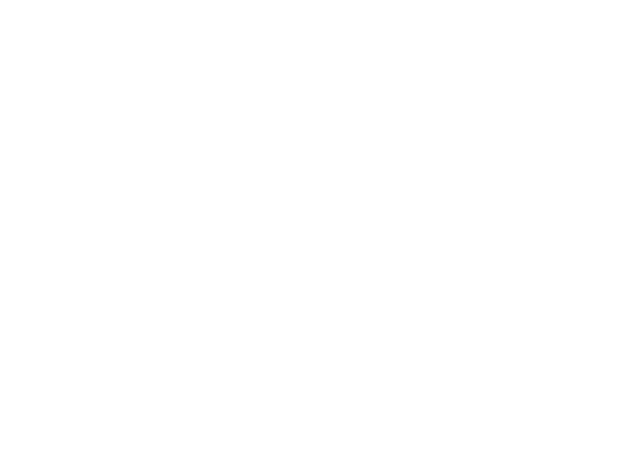
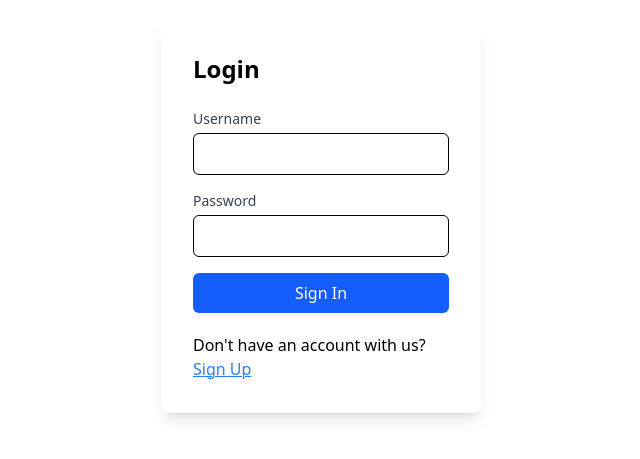
Before and after one commit to numcap/GREENHAX, a React (Vite) app in the folder frontend/: page /login in a window 1280 px wide. Before the commit this address had no page. Shown: the part 183-642 px from the top of the page, without its empty margins (319-959 px from the left). Built offline with nearby package versions, Linux system fonts and the light colour scheme.

Commit message:
feat: add Login and Signup components with basic form functionality and routing

```diff
--- a/frontend/index.html
+++ b/frontend/index.html
@@ -4,7 +4,7 @@
     <meta charset="UTF-8" />
     <link rel="icon" type="image/svg+xml" href="/vite.svg" />
     <meta name="viewport" content="width=device-width, initial-scale=1.0" />
-    <title>GREENHAX</title>
+    <title>Carbon eMissionary</title>
   </head>
   <body>
     <div id="root"></div>
--- a/frontend/src/App.jsx
+++ b/frontend/src/App.jsx
@@ -4,6 +4,8 @@ import { Leaderboards } from "./components/Leaderboards";
 import { AddEntry } from "./components/AddEntry";
 import { Profile } from "./components/Profile";
 import { Layout } from "./Layout";
+import { Login } from "./components/Login";
+import { Signup } from "./components/Signup";
 
 function App() {
 	return (
@@ -15,6 +17,8 @@ function App() {
 					<Route path='add' element={<AddEntry />} />
 					<Route path='profile' element={<Profile />} />
 				</Route>
+				<Route path='login' element={<Login />} />
+				<Route path='signup' element={<Signup />} />
 			</Routes>
 		</BrowserRouter>
 	);
--- a/frontend/src/components/Login.jsx
+++ b/frontend/src/components/Login.jsx
@@ -1,7 +1,63 @@
-import React from 'react'
+import React, { useEffect, useState } from "react";
+import { Link } from "react-router-dom";
 
 export const Login = () => {
-  return (
-    <div>Login</div>
-  )
-}
+	const [userInfo, setUserInfo] = useState({
+		username: "",
+		password: "",
+	});
+
+	const handleSubmit = () => {
+		console.log(userInfo);
+	};
+
+	return (
+		<div className='fixed top-1/2 left-1/2 transform -translate-x-1/2 -translate-y-1/2 bg-white p-8 rounded-lg shadow-lg w-80'>
+			<h2 className='text-2xl font-bold mb-6'>Login</h2>
+			<div className='flex flex-col gap-4'>
+				<div className='text-left'>
+					<label
+						htmlFor='username'
+						className='block text-sm font-medium text-gray-700 mb-1'
+					>
+						Username
+					</label>
+					<input
+						type='text'
+						className='w-full px-3 py-2 border rounded-md focus:outline-none focus:ring-2 focus:ring-blue-500'
+						onChange={(e) =>
+							setUserInfo({ ...userInfo, username: e.target.value })
+						}
+					/>
+				</div>
+				<div className='text-left'>
+					<label className='block text-sm font-medium text-gray-700 mb-1'>
+						Password
+					</label>
+					<input
+						type='password'
+						className='w-full px-3 py-2 border rounded-md focus:outline-none focus:ring-2 focus:ring-blue-500'
+						onChange={(e) =>
+							setUserInfo({ ...userInfo, password: e.target.value })
+						}
+					/>
+				</div>
+				<button
+					className='bg-blue-600 text-white py-2 rounded-md hover:bg-blue-700 transition duration-200'
+					onClick={() => handleSubmit()}
+				>
+					Sign In
+				</button>
+			</div>
+			<div className='mt-5'>
+				<p>Don't have an account with us?</p>
+				<Link
+					to='/signup'
+					className='text-blue-500 decoration-1 underline hover:text-blue-600 transition'
+				>
+					Sign Up
+				</Link>
+			</div>
+		</div>
+	);
+};
--- /dev/null
+++ b/frontend/src/components/Signup.jsx
@@ -0,0 +1,75 @@
+import React, {useState} from "react";
+
+export const Signup = () => {
+    const [userInfo, setUserInfo] = useState({
+        name: "",
+        username: "",
+        password: ""
+    })
+
+    const handleSubmit = () => {
+        console.log(userInfo);
+    }
+
+	return (
+		<div className='fixed top-1/2 left-1/2 transform -translate-x-1/2 -translate-y-1/2 bg-white p-8 rounded-lg shadow-lg w-80'>
+			<h2 className='text-2xl font-bold mb-6'>Sign Up</h2>
+			<div className='flex flex-col gap-4'>
+				<div className='text-left'>
+					<label
+						htmlFor='name'
+						className='block text-sm font-medium text-gray-700 mb-1'
+					>
+						Name
+					</label>
+					<input
+						type='text'
+						id='name'
+						className='w-full px-3 py-2 border rounded-md focus:outline-none focus:ring-2 focus:ring-blue-500'
+                        onChange={(e) =>
+							setUserInfo({ ...userInfo, name: e.target.value })
+						}
+					/>
+				</div>
+				<div className='text-left'>
+					<label
+						htmlFor='username'
+						className='block text-sm font-medium text-gray-700 mb-1'
+					>
+						Username
+					</label>
+					<input
+						type='username'
+						id='username'
+						className='w-full px-3 py-2 border rounded-md focus:outline-none focus:ring-2 focus:ring-blue-500'
+                        onChange={(e) =>
+							setUserInfo({ ...userInfo, username: e.target.value })
+						}
+					/>
+				</div>
+				<div className='text-left'>
+					<label
+						htmlFor='password'
+						className='block text-sm font-medium text-gray-700 mb-1'
+					>
+						Password
+					</label>
+					<input
+						type='password'
+						id='password'
+						className='w-full px-3 py-2 border rounded-md focus:outline-none focus:ring-2 focus:ring-blue-500'
+                        onChange={(e) =>
+							setUserInfo({ ...userInfo, password: e.target.value })
+						}
+					/>
+				</div>
+				<button
+					className='bg-blue-600 text-white py-2 rounded-md hover:bg-blue-700 transition duration-200 cursor-pointer'
+					onClick={() => handleSubmit()}
+				>
+					Create Account
+				</button>
+			</div>
+		</div>
+	);
+};
```
